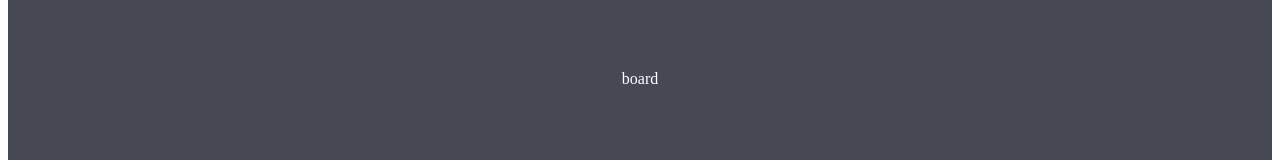
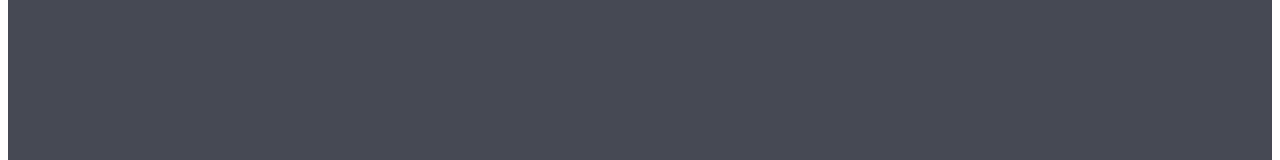
Before and after one commit to chimanSeyedhashemi/drag-drop-card, a React (Create React App) app: page / in a window 1280 px wide. Shown: the part 345-505 px from the top of the page. Built offline with nearby package versions, Linux system fonts and the light colour scheme.

Commit message:
add cards to board cmp

```diff
--- a/src/component/board/index.tsx
+++ b/src/component/board/index.tsx
@@ -1,3 +1,27 @@
-export const Board = () => {
-  return <div>board</div>;
+import { useEffect } from "react";
+import { connect, useSelector } from "react-redux";
+import { IUser } from "../../model/user";
+import { IReduxState } from "../../redux/appState";
+import { UserCard } from "./UserCard";
+import style from "./userCard.module.scss";
+
+interface IProps {
+  users: Array<IUser>;
+}
+
+const BoardComponent = (props: IProps) => {
+  return (
+    <div className={style.board}>
+      {props.users.map((item, index) => {
+        return <UserCard user={item} key={index} />;
+      })}
+    </div>
+  );
 };
+const mapStateToProps = (state: IReduxState) => {
+  return {
+    users: state.users,
+  };
+};
+
+export const Board = connect(mapStateToProps, {})(BoardComponent);
```
